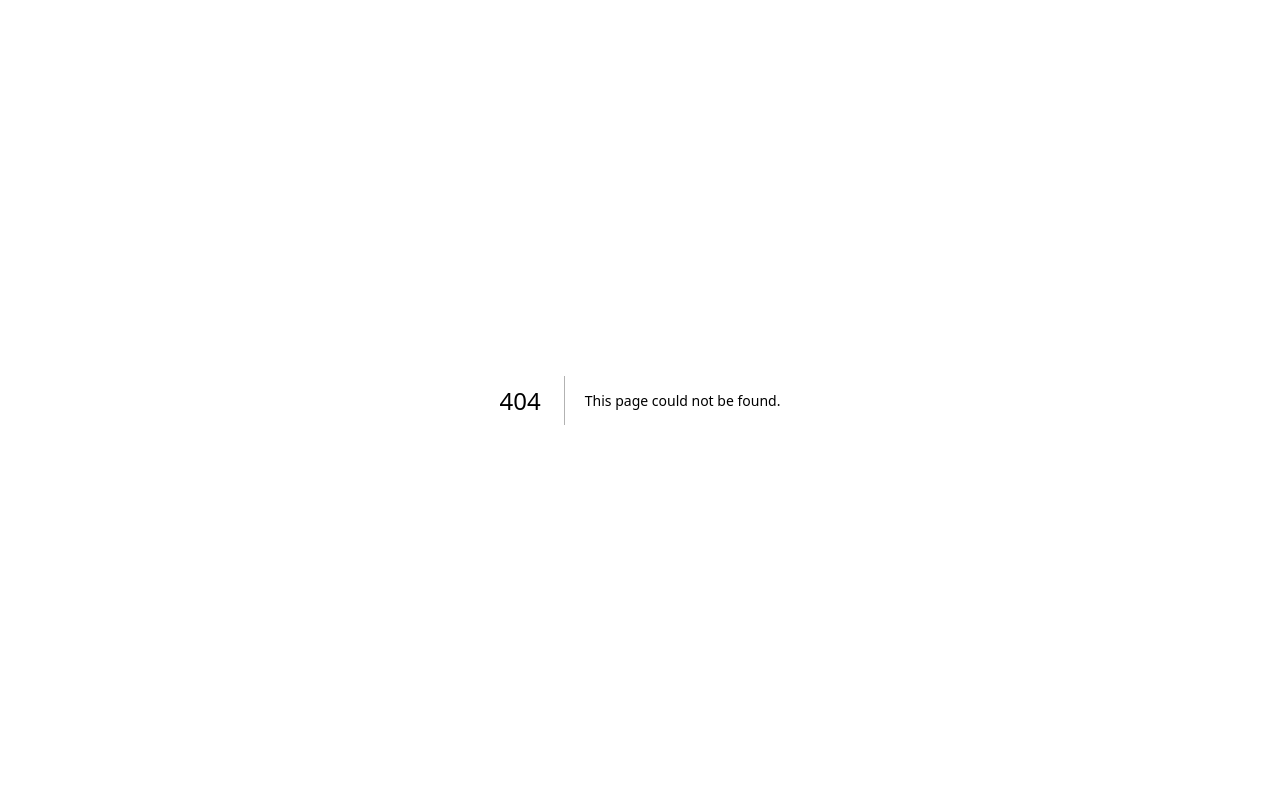
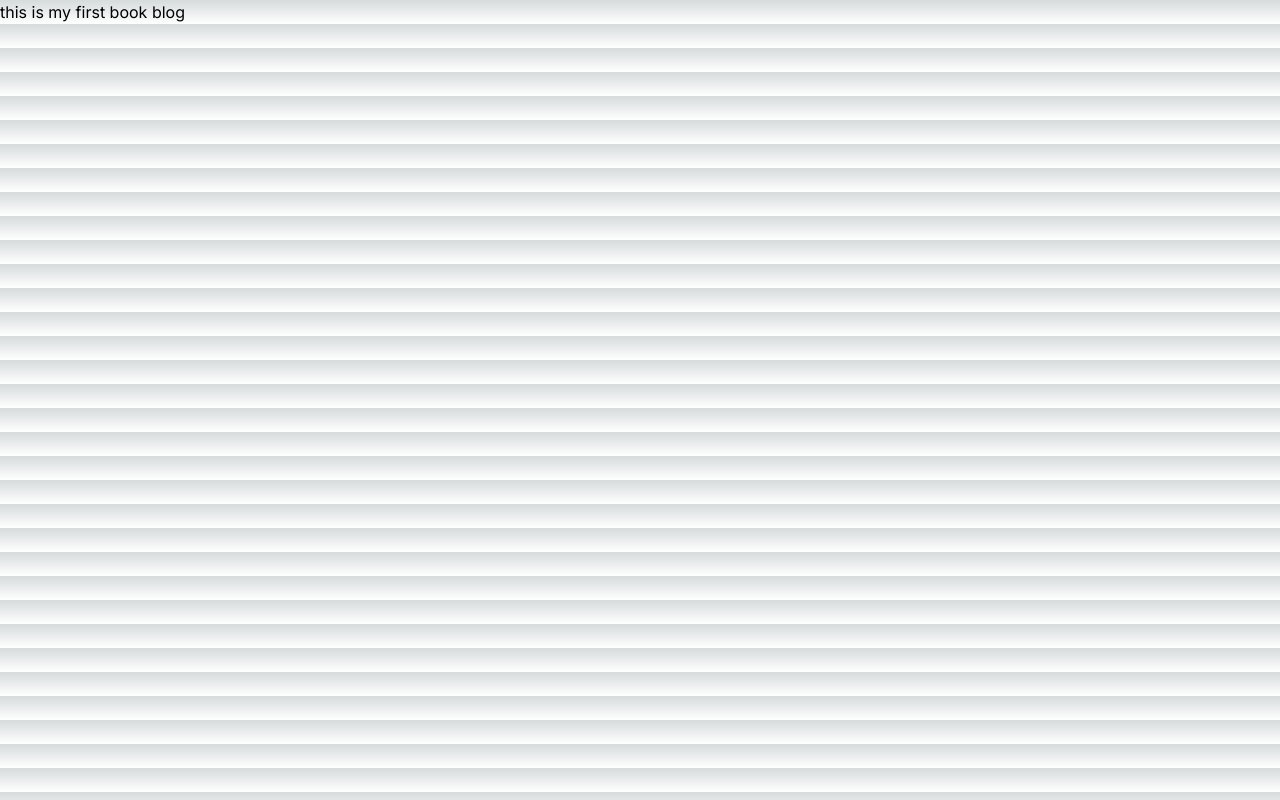
Before and after one commit to MeCode50/learning, a Next.js app: page /blog/first/books in a window 1280 px wide. Before the commit this address had no page. Built offline with nearby package versions, Linux system fonts and the light colour scheme.

Commit message:
some more examples on nested routing

```diff
--- /dev/null
+++ b/app/blog/first/books/page.tsx
@@ -0,0 +1,3 @@
+export default function FirstBookBlog() {
+  return <h1>this is my first book blog</h1>;
+}
```
